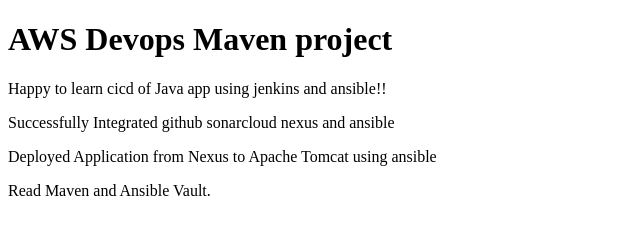
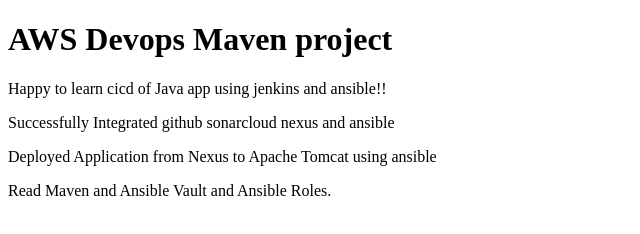
Before and after one commit to ijazclouddev/CI-CD-Pipeline-with-Jenkins-deploy-tomcat, a plain HTML site: page src/main/webapp/index.html in a window 1280 px wide. Shown: the whole page, without its empty margins (0-640 px from the left). Drawn offline with Linux system fonts and the light colour scheme.

Commit message:
Update index.html

```diff
--- a/src/main/webapp/index.html
+++ b/src/main/webapp/index.html
@@ -8,6 +8,6 @@
     <p>Happy to learn cicd of Java app using jenkins and ansible!!</p>
     <p> Successfully Integrated github sonarcloud nexus and ansible</p>
     <p> Deployed Application from Nexus to Apache Tomcat using ansible</p>
-    <p> Read Maven and Ansible Vault.</p>
+    <p> Read Maven and Ansible Vault and Ansible Roles.</p>
   </body>
 </html>
```
